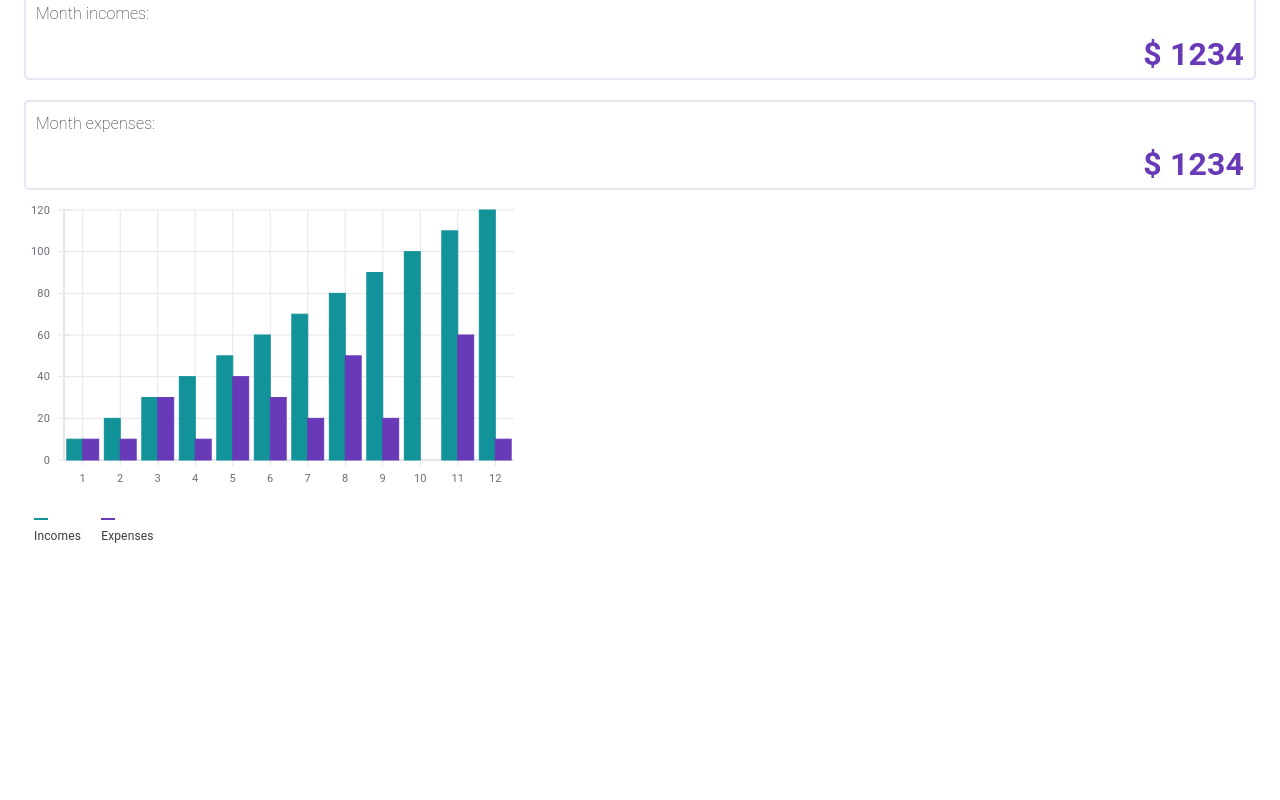
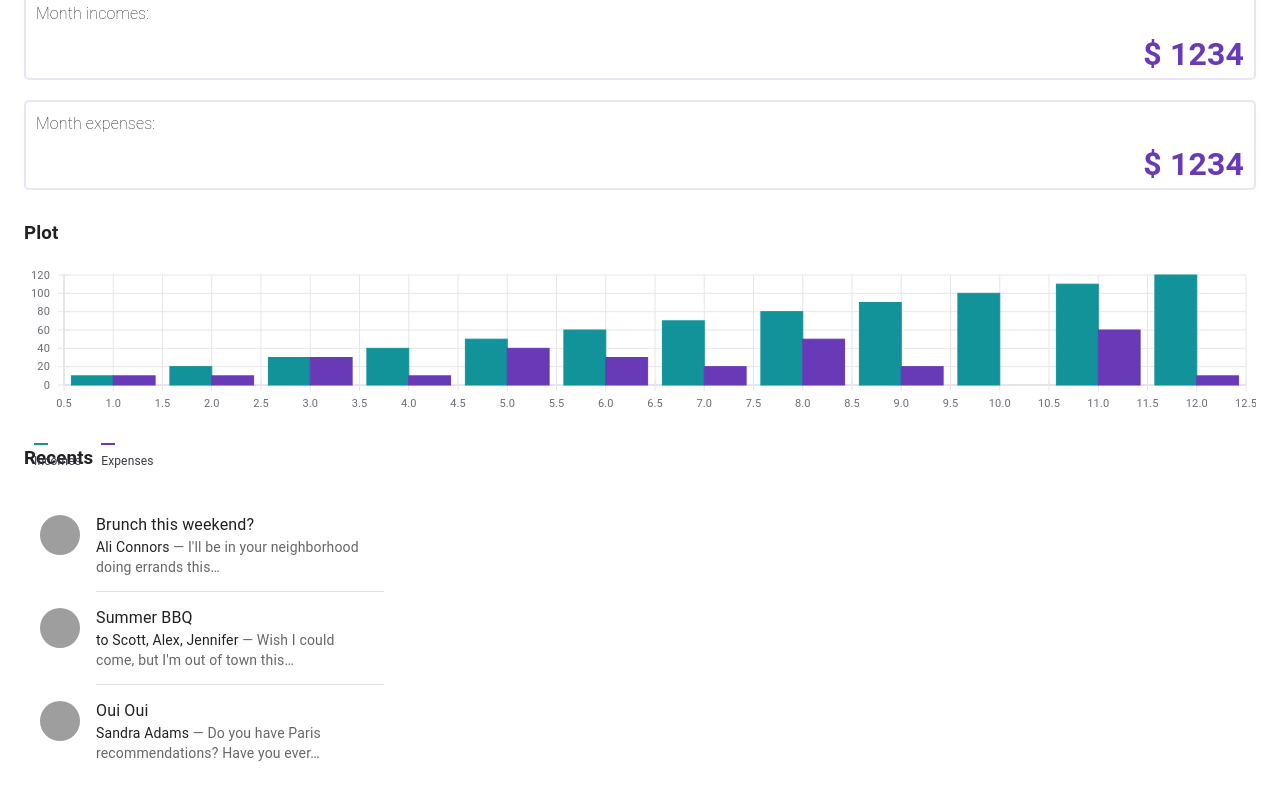
Before and after one commit to germansanz93/alkemy-challenge, a React (Create React App) app in the folder client/alkemy-challenge-client/: page / in a window 1280 px wide. Shown: the part 404-1204 px from the top of the page. Before the commit the page ends 958 px from the top, so only its background shows below. Built offline with nearby package versions, Linux system fonts and the light colour scheme; grey boxes are pictures that could not be loaded.

Commit message:
Plot in a separate component, Recents component created

```diff
--- a/client/alkemy-challenge-client/src/Dashboard.js
+++ b/client/alkemy-challenge-client/src/Dashboard.js
@@ -2,40 +2,13 @@
 import withStyles from '@mui/styles/withStyles';
 import SummaryBox from './SummaryBox';
 import '../node_modules/react-vis/dist/style.css';
-import {XYPlot,  VerticalBarSeries, VerticalGridLines, HorizontalGridLines, DiscreteColorLegend, XAxis, YAxis} from 'react-vis';
 
+import Plot from './Plot';
+import Recents from './Recents'
 import styles from './styles/DashboardStyles';
 
 function Dashboard(props) {
   const { classes } = props;
-  const data = [
-    {x: 1, y: 10},
-    {x: 2, y: 20},
-    {x: 3, y: 30},
-    {x: 4, y: 40},
-    {x: 5, y: 50},
-    {x: 6, y: 60},
-    {x: 7, y: 70},
-    {x: 8, y: 80},
-    {x: 9, y: 90},
-    {x: 10, y: 100},
-    {x: 11, y: 110},
-    {x: 12, y: 120}
-  ]
-  const data2 = [
-    {x: 1, y: 10},
-    {x: 2, y: 10},
-    {x: 3, y: 30},
-    {x: 4, y: 10},
-    {x: 5, y: 40},
-    {x: 6, y: 30},
-    {x: 7, y: 20},
-    {x: 8, y: 50},
-    {x: 9, y: 20},
-    {x: 10, y: 0},
-    {x: 11, y: 60},
-    {x: 12, y: 10}
-  ]
 
   return (
     <div className={classes.mainContainer}>
@@ -47,28 +20,12 @@
         <SummaryBox title={'Month expenses:'} total={'$ 1234'} />
       </div>
       <div className={classes.barsContainer}>
-      <XYPlot height={300} width={500}>
-      <DiscreteColorLegend
-            style={{position: 'absolute', left: '50px', top: '10px'}}
-            orientation="horizontal"
-            items={[
-              {
-                title: 'Incomes',
-                color: '#12939A'
-              },
-              {
-                title: 'Expenses',
-                color: '#683ab7'
-              }
-            ]}
-          />
-          <VerticalGridLines />
-          <HorizontalGridLines />
-          <XAxis />
-          <YAxis />
-          <VerticalBarSeries data={data} />
-          <VerticalBarSeries data={data2} color='#683ab7'/>
-        </XYPlot>
+        <h3>Plot</h3>
+        <Plot/>
+      </div>
+      <div className={classes.recentsContainer}>
+        <h3>Recents</h3>
+          <Recents/>
       </div>
     </div>
   )
--- /dev/null
+++ b/client/alkemy-challenge-client/src/Plot.js
@@ -0,0 +1,66 @@
+import React from 'react';
+import '../node_modules/react-vis/dist/style.css';
+import { FlexibleXYPlot, VerticalBarSeries, VerticalGridLines, HorizontalGridLines, DiscreteColorLegend, XAxis, YAxis } from 'react-vis';
+import withStyles from '@mui/styles/withStyles';
+import styles from './styles/PlotStyles';
+
+function Plot (props) {
+  const { classes } = props;
+  const data = [
+    { x: 1, y: 10 },
+    { x: 2, y: 20 },
+    { x: 3, y: 30 },
+    { x: 4, y: 40 },
+    { x: 5, y: 50 },
+    { x: 6, y: 60 },
+    { x: 7, y: 70 },
+    { x: 8, y: 80 },
+    { x: 9, y: 90 },
+    { x: 10, y: 100 },
+    { x: 11, y: 110 },
+    { x: 12, y: 120 }
+  ]
+  const data2 = [
+    { x: 1, y: 10 },
+    { x: 2, y: 10 },
+    { x: 3, y: 30 },
+    { x: 4, y: 10 },
+    { x: 5, y: 40 },
+    { x: 6, y: 30 },
+    { x: 7, y: 20 },
+    { x: 8, y: 50 },
+    { x: 9, y: 20 },
+    { x: 10, y: 0 },
+    { x: 11, y: 60 },
+    { x: 12, y: 10 }
+  ]
+
+  return (
+      <div className={classes.barsContainer}>
+        <FlexibleXYPlot>
+          <DiscreteColorLegend
+            style={{ position: 'absolute', left: '50px', top: '10px' }}
+            orientation="horizontal"
+            items={[
+              {
+                title: 'Incomes',
+                color: '#12939A'
+              },
+              {
+                title: 'Expenses',
+                color: '#683ab7'
+              }
+            ]}
+          />
+          <VerticalGridLines />
+          <HorizontalGridLines />
+          <XAxis />
+          <YAxis />
+          <VerticalBarSeries data={data} />
+          <VerticalBarSeries data={data2} color='#683ab7' />
+        </FlexibleXYPlot>
+      </div>
+  )
+}
+
+export default withStyles(styles)(Plot);
--- /dev/null
+++ b/client/alkemy-challenge-client/src/Recents.js
@@ -0,0 +1,82 @@
+import React from 'react';
+import List from '@mui/material/List';
+import ListItem from '@mui/material/ListItem';
+import Divider from '@mui/material/Divider';
+import ListItemText from '@mui/material/ListItemText';
+import ListItemAvatar from '@mui/material/ListItemAvatar';
+import Avatar from '@mui/material/Avatar';
+import Typography from '@mui/material/Typography';
+
+export default function AlignItemsList() {
+  return (
+    <div className="listContainer">
+      <List sx={{ width: '100%', maxWidth: 360, bgcolor: 'background.paper' }}>
+        <ListItem alignItems="flex-start">
+          <ListItemAvatar>
+            <Avatar alt="Remy Sharp" src="/static/images/avatar/1.jpg" />
+          </ListItemAvatar>
+          <ListItemText
+            primary="Brunch this weekend?"
+            secondary={
+              <React.Fragment>
+                <Typography
+                  sx={{ display: 'inline' }}
+                  component="span"
+                  variant="body2"
+                  color="text.primary"
+                >
+                  Ali Connors
+                </Typography>
+                {" — I'll be in your neighborhood doing errands this…"}
+              </React.Fragment>
+            }
+          />
+        </ListItem>
+        <Divider variant="inset" component="li" />
+        <ListItem alignItems="flex-start">
+          <ListItemAvatar>
+            <Avatar alt="Travis Howard" src="/static/images/avatar/2.jpg" />
+          </ListItemAvatar>
+          <ListItemText
+            primary="Summer BBQ"
+            secondary={
+              <React.Fragment>
+                <Typography
+                  sx={{ display: 'inline' }}
+                  component="span"
+                  variant="body2"
+                  color="text.primary"
+                >
+                  to Scott, Alex, Jennifer
+                </Typography>
+                {" — Wish I could come, but I'm out of town this…"}
+              </React.Fragment>
+            }
+          />
+        </ListItem>
+        <Divider variant="inset" component="li" />
+        <ListItem alignItems="flex-start">
+          <ListItemAvatar>
+            <Avatar alt="Cindy Baker" src="/static/images/avatar/3.jpg" />
+          </ListItemAvatar>
+          <ListItemText
+            primary="Oui Oui"
+            secondary={
+              <React.Fragment>
+                <Typography
+                  sx={{ display: 'inline' }}
+                  component="span"
+                  variant="body2"
+                  color="text.primary"
+                >
+                  Sandra Adams
+                </Typography>
+                {' — Do you have Paris recommendations? Have you ever…'}
+              </React.Fragment>
+            }
+          />
+        </ListItem>
+      </List>
+    </div>
+  );
+}
--- /dev/null
+++ b/client/alkemy-challenge-client/src/styles/PlotStyles.js
@@ -0,0 +1,5 @@
+export default {
+  barsContainer:{
+    height: '20vh',
+  }
+}
```
